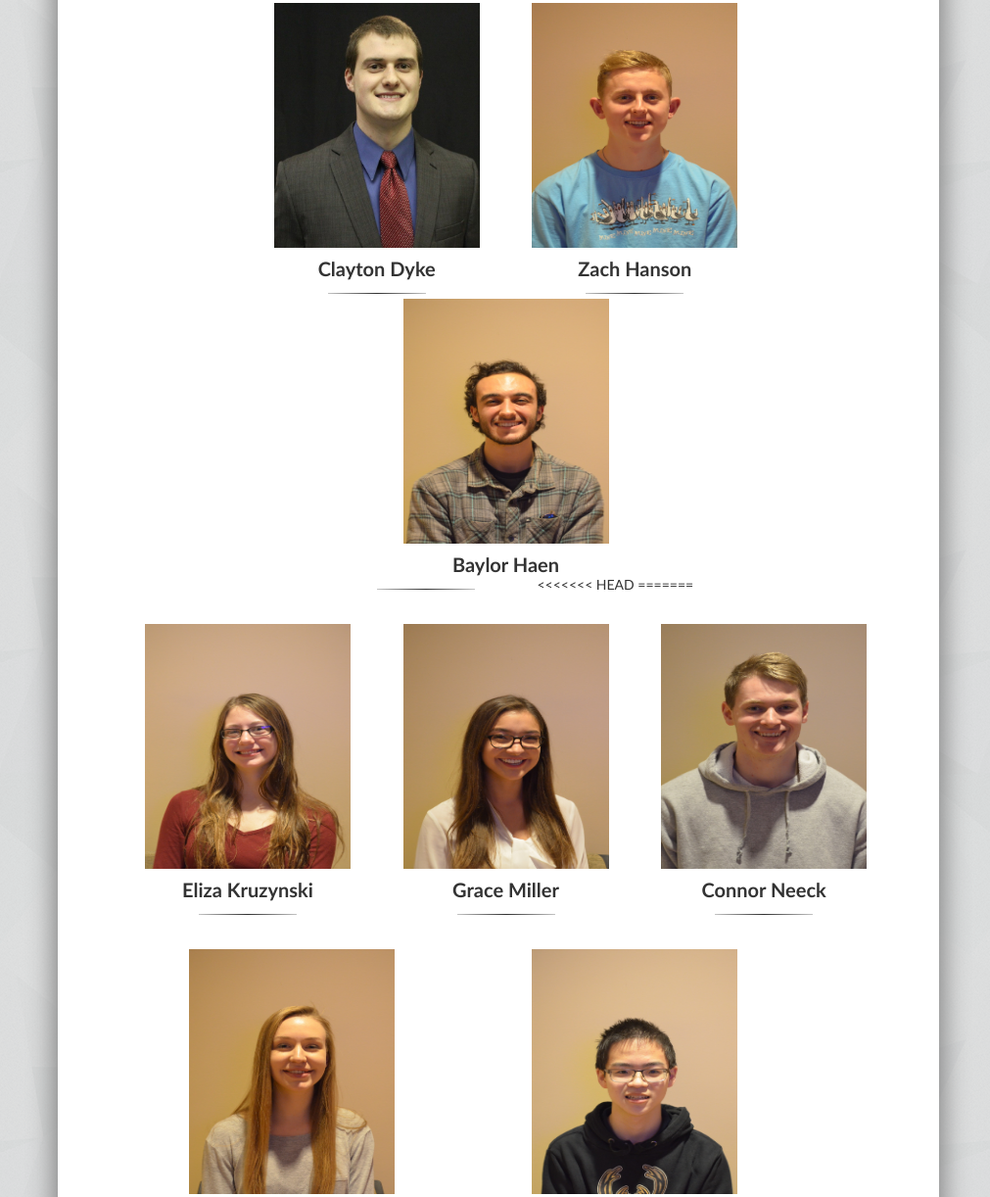
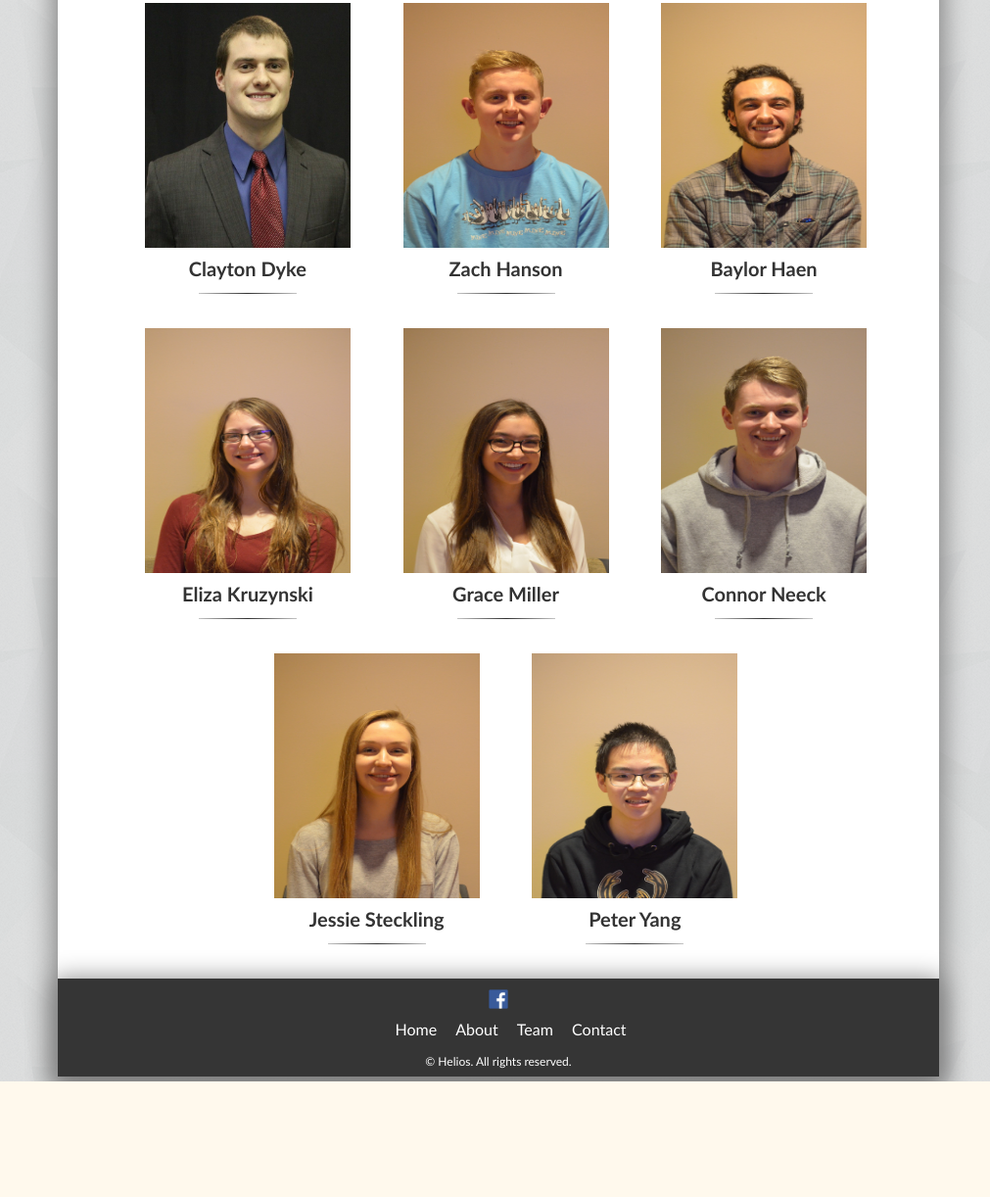
Before and after one commit to B-mirza/Helios-Website, a plain HTML site: page team.html in a window 1280 px wide. Shown: the part 1111-2333 px from the top of the page at 98% size, without its empty margins (131-1142 px from the left). After the commit the page ends 2215 px from the top, so only its background shows below. Drawn offline with Linux system fonts and the light colour scheme.

```diff
--- a/team.html
+++ b/team.html
@@ -98,8 +98,6 @@
 						<img src="img/headshots/Baylor_Haen.jpg" alt="Baylor Haen">
 						<h3>Baylor Haen</h3>
 						<hr />
-<<<<<<< HEAD
-=======
 					</div>
 				</div>
 				<div class="memberRow">
@@ -133,7 +131,6 @@
 						<img src="img/headshots/Peter_Yang.jpg" alt="Peter Yang">
 						<h3>Peter Yang</h3>
 						<hr />
->>>>>>> Baqar-head_shots
 					</div>
 				</div>
 			</div>
```
